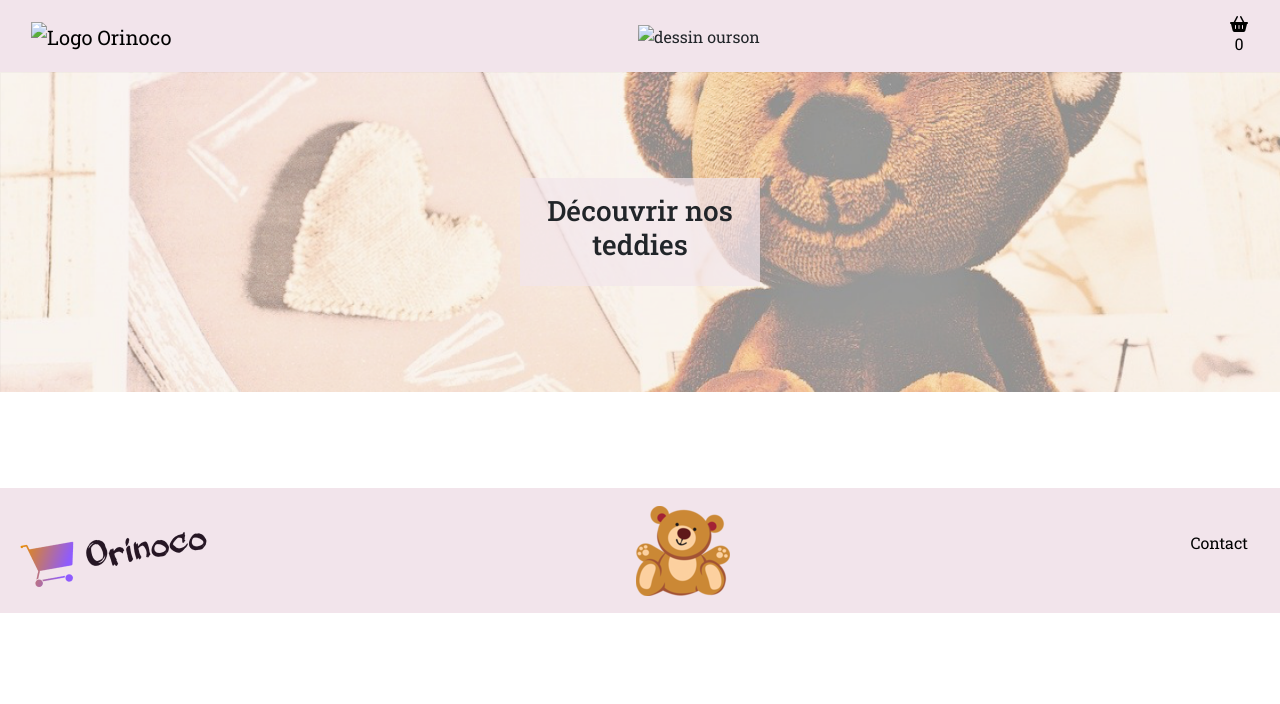
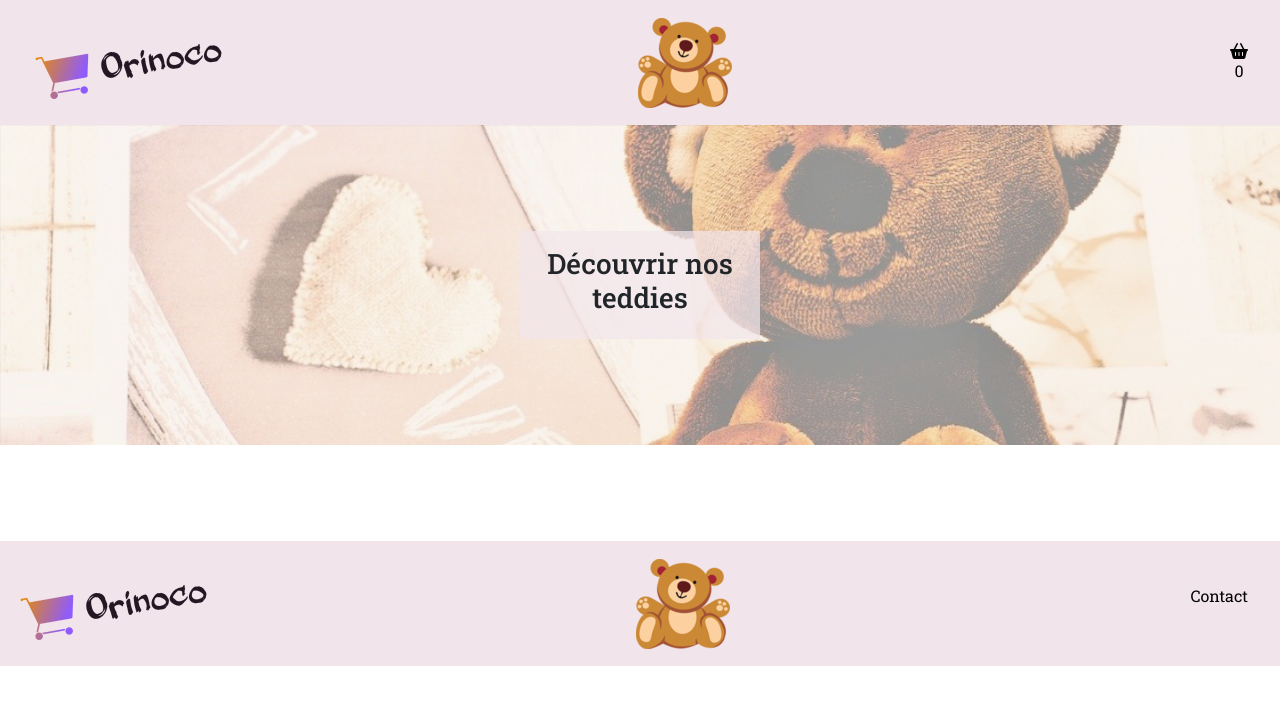
Before and after one commit to MaDaMeDev/P5-Orinico-, a website: page html/index.html in a window 1280 px wide. Drawn offline with nearby package versions, Linux system fonts and the light colour scheme; no server answers.

Commit message:
correction adresse img

```diff
--- a/html/index.html
+++ b/html/index.html
@@ -17,10 +17,10 @@
       <header>
             <nav class="navbar navbar-expand-lg d-flex justify-content-between">
                 <a class="navbar-brand col-4 " href="index.html">
-                  <img src="./img/imageonline-co-whitebackgroundremoved 2.png" alt="Logo Orinoco">
+                  <img src="../img/imageonline-co-whitebackgroundremoved 2.png" alt="Logo Orinoco">
                 </a>
                 <div class="logo-nounour col-4">
-                  <img class = "nounours" src="./img/nounours.png" alt="dessin ourson ">
+                  <img class = "nounours" src="../img/nounours.png" alt="dessin ourson ">
                 </div>
 
                   <ul class="nav">
```
